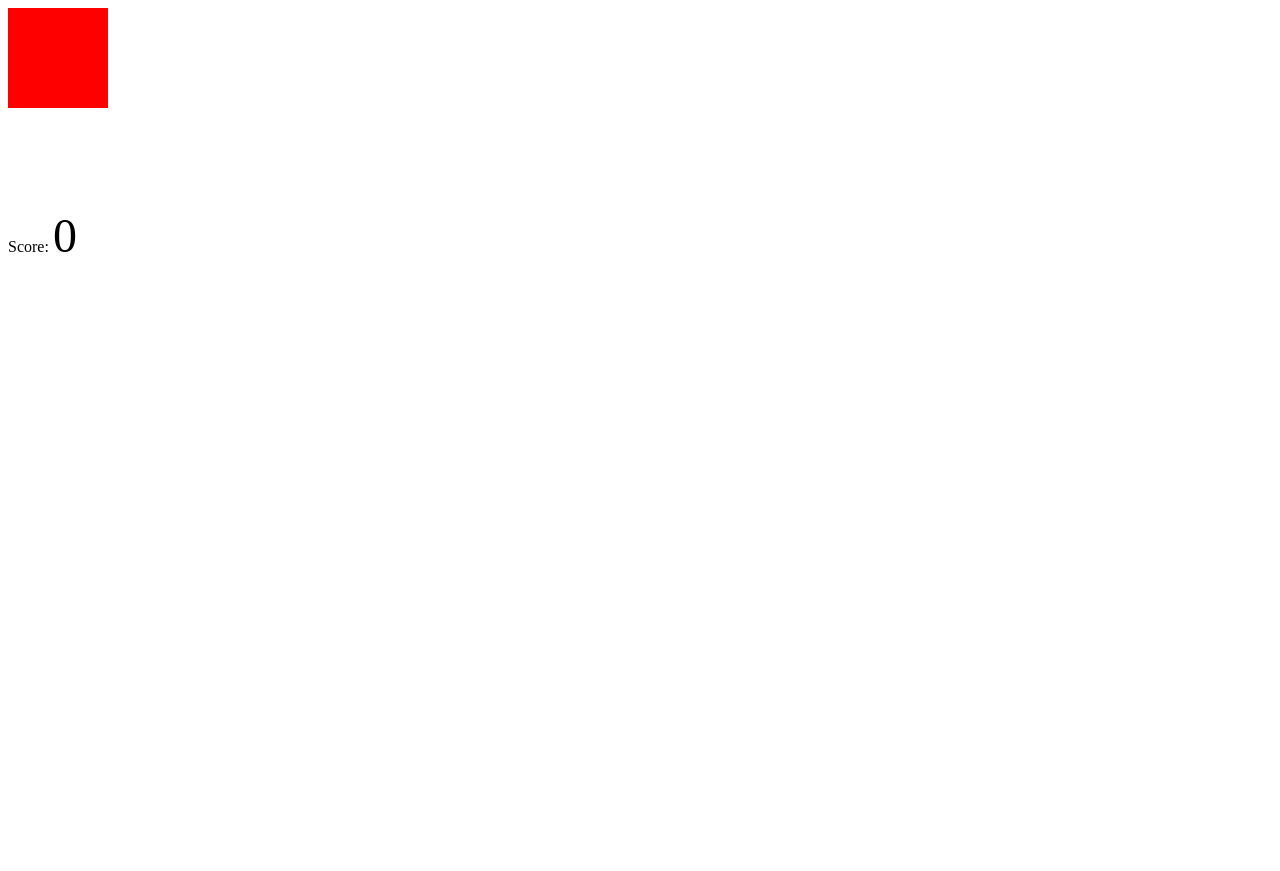
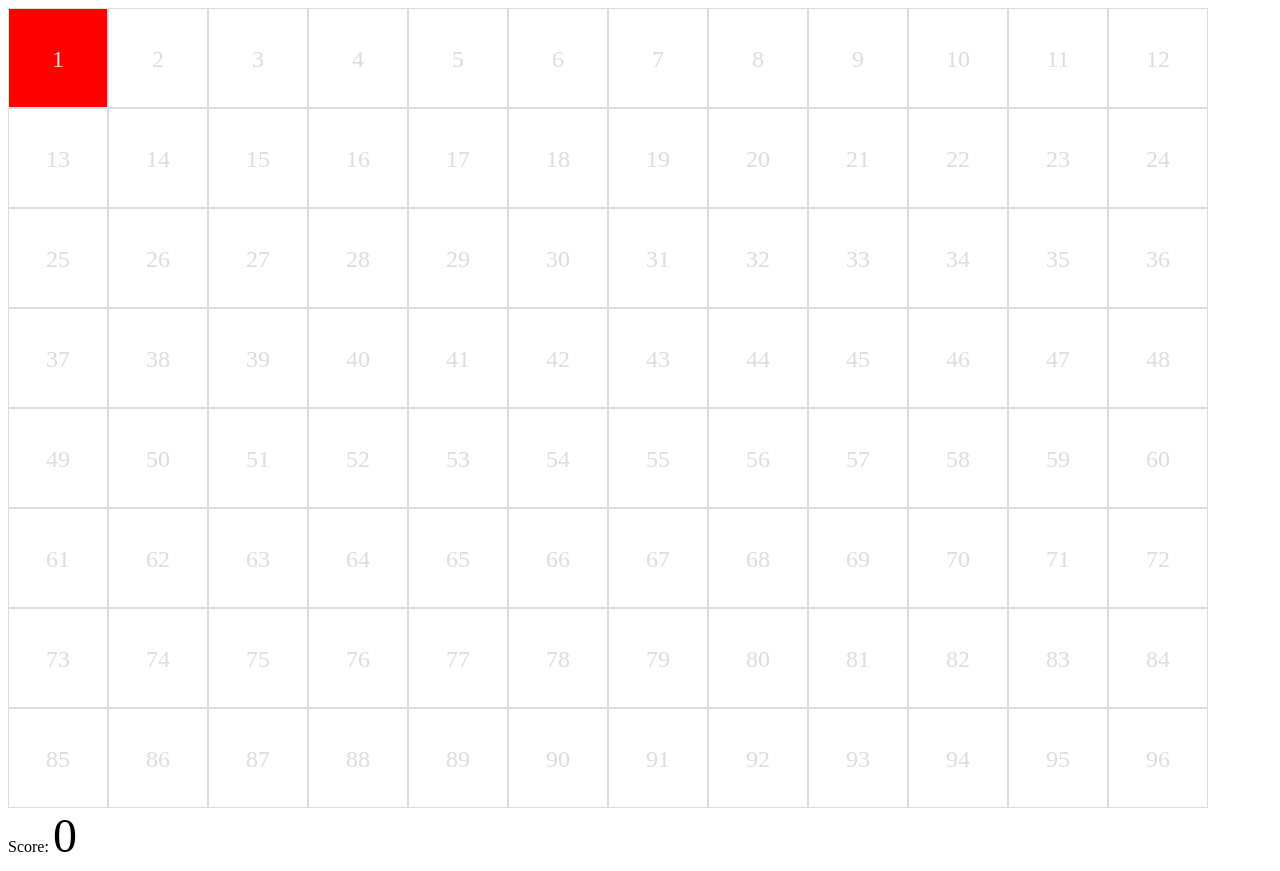
Before and after one commit to LujiAnna/moving-blocks, a plain HTML site: page index.html in a window 1280 px wide. Before the commit the page ends 800 px from the top, so only its background shows below. Drawn offline with Linux system fonts and the light colour scheme.

Commit message:
Create grid on screen `

```diff
--- a/index.html
+++ b/index.html
@@ -11,8 +11,8 @@
     <!-- create 16 squares in game area grid -->
     <style>
     .gameArea {
-      width: 800px;
-      height:200px;
+      width: 100vw;
+      height:100vh;
     }
     .score {
       font-size: 3em;
--- a/script.js
+++ b/script.js
@@ -58,5 +58,21 @@ box.style.left=box.x + 'px';
 // add to game area elements to add to the page
 gameAreaEle.appendChild(box);
 
+// loop through to show grids w/in square
+let counter = 1;
+// vertical grid builder
+for(let y=0; y<gameBox.y; y++){
+  // horizontal grid builder
+  for(let x=0; x<gameBox.x; x++){
+    squares[counter]=document.createElement('div');
+    squares[counter].innerHTML = counter;
+    // add class called square
+    squares[counter].classList.add('square');
+    // child is square counter value object
+    gameAreaEle.appendChild(squares[counter]);
+    counter++;
+  }
+}
+
 }
 // })();
```
